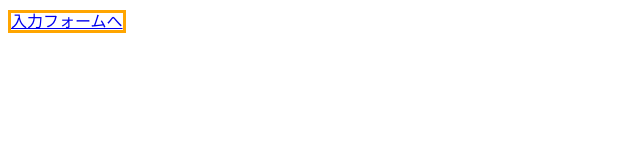
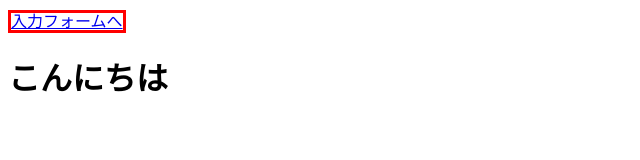
Before and after one commit to tsshiori/conflict-test, a plain HTML site: page index.html in a window 1280 px wide. Shown: the whole page, without its empty margins (0-640 px from the left). Drawn offline with Linux system fonts and the light colour scheme.

Commit message:
index.htmlとform.htmlの内容を変更
index.htmlのaタグの色と、h1の見出しを追加。
form.htmlのtitleの変更と、aタグの追加。

```diff
--- a/index.html
+++ b/index.html
@@ -6,6 +6,7 @@
     <title>Document</title>
 </head>
 <body>
-    <a href="form.html" style="border: solid orange 3px;">入力フォームへ</a>
+    <a href="form.html" style="border: solid red 3px;">入力フォームへ</a>
+    <h1>こんにちは</h1>
 </body>
 </html>
```
Also changed, not shown: form.html (+2 -2 lines).
